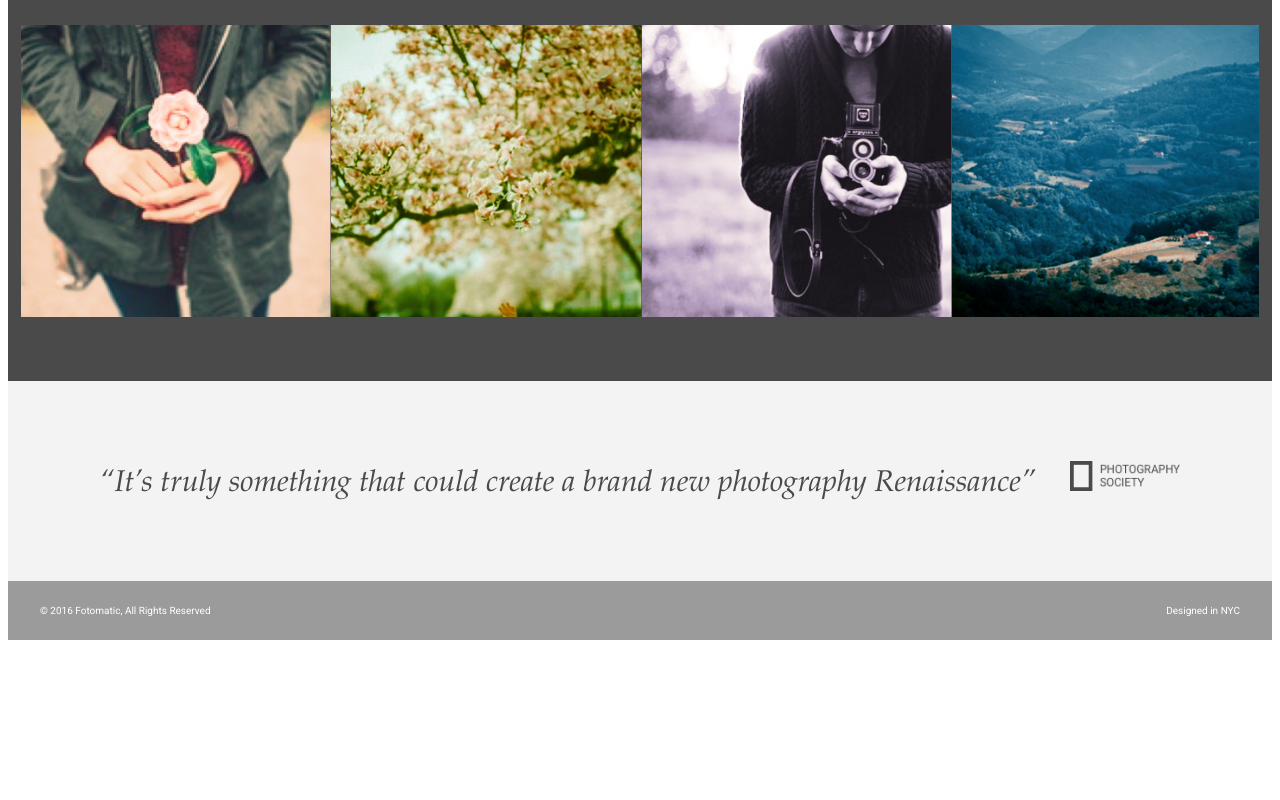
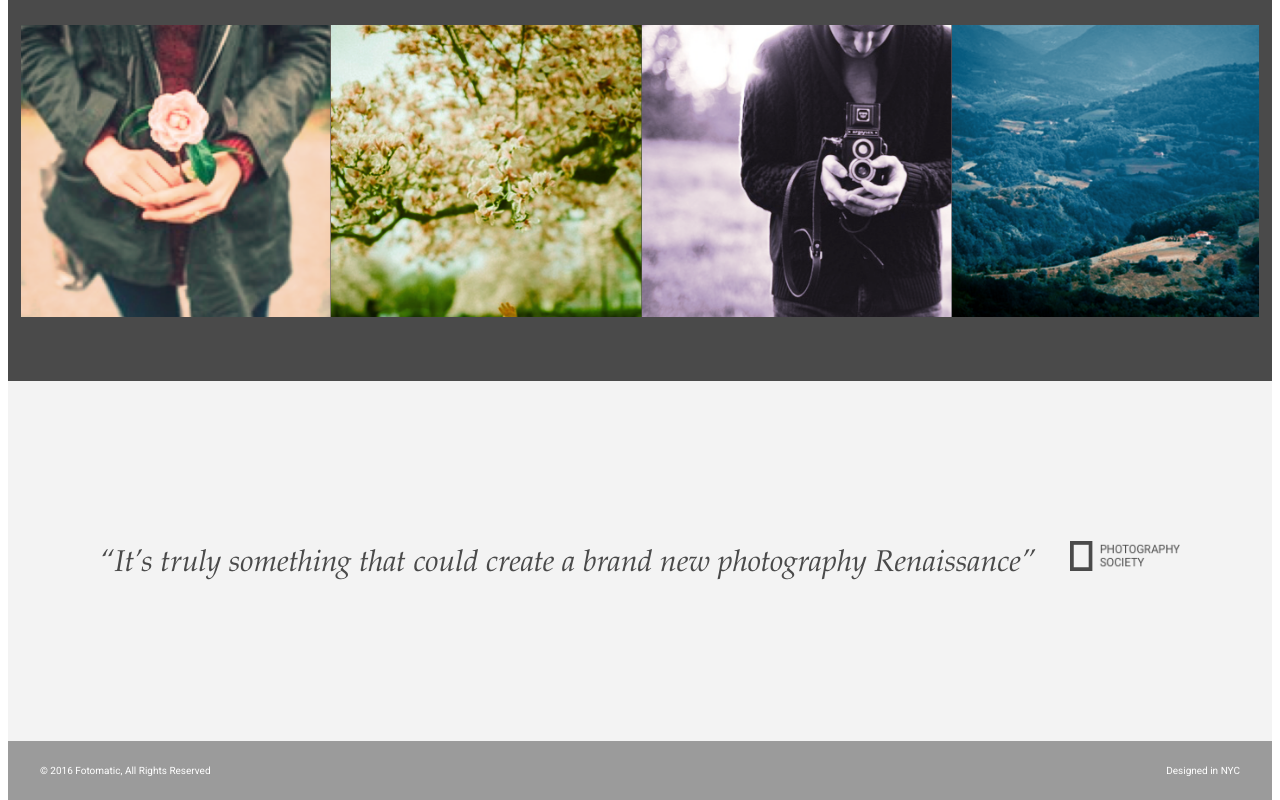
Before and after one commit to Dalton-Moore/fotomatic_broken, a plain HTML site: page index.html in a window 1280 px wide. Shown: the part 1810-2610 px from the top of the page. Before the commit the page ends 2450 px from the top, so only its background shows below. Drawn offline with Linux system fonts and the light colour scheme; a web font is replaced by a local one.

Commit message:
update after solution
commented in where and what I missed after comparing my code to the solution.

```diff
--- a/resources/css/style.css
+++ b/resources/css/style.css
@@ -70,6 +70,18 @@ nav a {
   color: #4a4a4a;
 }
 
+/* says i needed these.
+nav .button {
+  padding: .1875rem .5rem;
+  background-color: #9dc20b;
+  line-height: 1.6;
+  color: white;
+}
+
+nav li:last-child {
+  display: none;
+}
+*/
 header .icon {
   width: 1rem;
   padding-left: .75rem;
@@ -96,6 +108,17 @@ header .mobile {
   background-repeat: no-repeat;
 }
 
+/* this is the answer
+#sign-up-cta {
+  position: relative;
+  top: 171px;
+  left: 10%;
+  padding: 0 5rem 2.5rem 5rem;
+  border: solid 1px #979797;
+  border-radius: 4px;
+  background-color: #9dc20b;
+}
+*/
 #sign-up-cta {
   /* added margin to sign up so it is lined up correcty */
   margin: auto 10rem auto 5rem;
@@ -236,8 +259,14 @@ header .mobile {
   background-color: #f3f3f3;
 }
 
-#quotes-section content {
+#quotes-section .content {
   padding: 5rem 0;
+/* should be this here.
+  display: flex;
+  align-items: center;
+  justify-content: center;
+  padding: 5rem 1.5rem;
+*/
 }
 
 /* added a period to quote to display proper styles */
@@ -282,13 +311,26 @@ footer .copyright {
 
 /*
 /* from main content */
+/******* needed to be 895px *******/
 @media only screen and (max-width: 760px) {
   .main-content {
     top: 2.5625rem;
   }
 }
 
+/* needed
+ @media only screen and (max-width: 895px) {
+  nav li:last-child {
+    display: block;
+  }
+
+  header .content {
+    padding: 1rem 1rem;
+  }
+}
+*/
 /* from header section */
+/* should be 600px */
 @media only screen and (max-width: 760px) {
   header .desktop {
     display: none;
@@ -323,6 +365,7 @@ footer .copyright {
 }
 
 /* from sign up section */
+/* should be 895px */
 @media only screen and (max-width: 760px) {
   #sign-up-section {
     align-items: center;
@@ -356,6 +399,7 @@ footer .copyright {
 }
 
 /* from sign up section  */
+/* should be 600px */
 @media only screen and (max-width: 450px) {
   #sign-up-section {
     height: 20rem;
@@ -372,6 +416,16 @@ footer .copyright {
 
 /* from feature section */
 @media only screen and (max-width: 890px) {
+  /* needed this?
+    #features-section {
+    padding: 1rem;
+  }
+
+  .feature {
+    margin: 0px .5rem;
+    padding: 1rem;
+  }
+  */
   .feature h2 {
     font-size: 1.125rem;
     line-height: 1.3;
@@ -385,6 +439,7 @@ footer .copyright {
 }
 
 /* from features */
+/* should be 600px */
 @media only screen and (max-width: 760px) {
   #features-section {
     flex-flow: column;
@@ -402,6 +457,7 @@ footer .copyright {
 }
 
 /* from filters section */
+/* should be 600px */
 @media only screen and (max-width: 760px) {
   #filters-section {
     padding: 1.5rem 0 0 0;
@@ -433,8 +489,10 @@ footer .copyright {
 }
 
 /* from quotes section */
+/* should be 600px also should be .content .quote .quote-citation */
 @media only screen and (max-width: 760px) {
   #quotes-section content {
+    flex-flow: column;
     padding: 1.875rem .625rem;
   }
 
@@ -451,6 +509,7 @@ footer .copyright {
 }
 
 /* from footer section */
+/* should be 600px */
 @media only screen and (min-width: 760px) {
   footer .content {
     font-size: .625rem;
```
